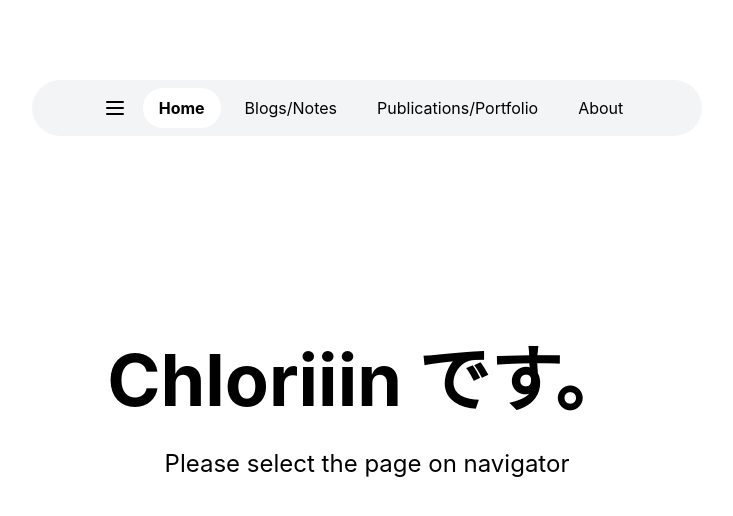
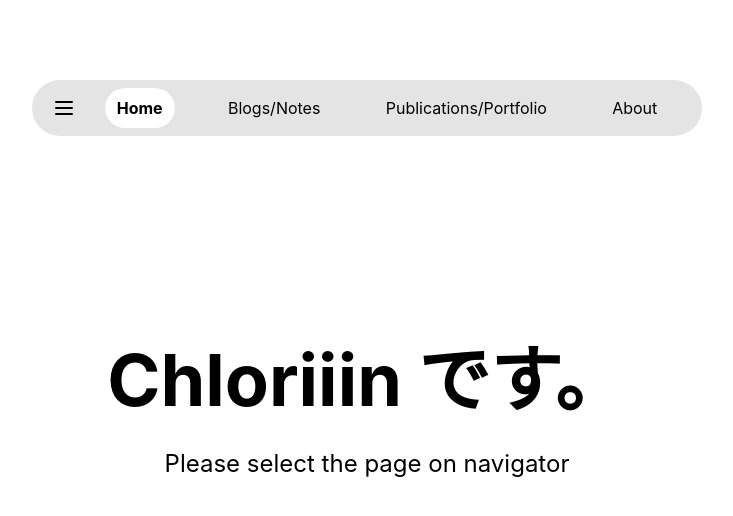
Before and after one commit to Chloriiin/zzzzzachye.github.io, a Next.js app: page / in a window 1280 px wide. Shown: the top 516 px of the page, without its empty margins (273-1006 px from the left). Built offline with nearby package versions, Linux system fonts and the light colour scheme.

Commit message:
Update navbar background to #E4E4E4 and distribute options evenly

```diff
--- a/src/components/Navbar.tsx
+++ b/src/components/Navbar.tsx
@@ -16,33 +16,33 @@ export default function Navbar() {
 
   return (
     <nav className="w-full flex justify-center py-4">
-      <div className="w-[670px] h-[56px] flex items-center justify-center bg-gray-100 rounded-full px-4">
+      <div className="w-[670px] h-[56px] flex items-center justify-between bg-[#E4E4E4] rounded-full px-3">
         <button
-          className="flex items-center justify-center p-2 mr-2"
+          className="flex items-center justify-center p-2"
           onClick={() => setIsMobileMenuOpen(!isMobileMenuOpen)}
         >
           <svg xmlns="http://www.w3.org/2000/svg" className="h-6 w-6" fill="none" viewBox="0 0 24 24" stroke="currentColor">
             <path strokeLinecap="round" strokeLinejoin="round" strokeWidth={2} d="M4 6h16M4 12h16M4 18h16" />
           </svg>
         </button>
-        <div className="flex space-x-2 overflow-x-auto whitespace-nowrap">
-          <Link href="/" className={`px-4 py-2 rounded-full transition-colors font-sfpro ${isActive('/') ? 'bg-white font-bold' : 'hover:bg-white font-normal'}`}>
+        <div className="flex flex-1 justify-around">
+          <Link href="/" className={`px-3 py-2 rounded-full transition-colors font-sfpro ${isActive('/') ? 'bg-white font-bold' : 'hover:bg-white font-normal'}`}>
             Home
           </Link>
-          <Link href="/blogs" className={`px-4 py-2 rounded-full transition-colors font-sfpro ${isActive('/blogs') ? 'bg-white font-bold' : 'hover:bg-white font-normal'}`}>
+          <Link href="/blogs" className={`px-3 py-2 rounded-full transition-colors font-sfpro ${isActive('/blogs') ? 'bg-white font-bold' : 'hover:bg-white font-normal'}`}>
             Blogs/Notes
           </Link>
-          <Link href="/publications" className={`px-4 py-2 rounded-full transition-colors font-sfpro ${isActive('/publications') ? 'bg-white font-bold' : 'hover:bg-white font-normal'}`}>
+          <Link href="/publications" className={`px-3 py-2 rounded-full transition-colors font-sfpro ${isActive('/publications') ? 'bg-white font-bold' : 'hover:bg-white font-normal'}`}>
             Publications/Portfolio
           </Link>
-          <Link href="/about" className={`px-4 py-2 rounded-full transition-colors font-sfpro ${isActive('/about') ? 'bg-white font-bold' : 'hover:bg-white font-normal'}`}>
+          <Link href="/about" className={`px-3 py-2 rounded-full transition-colors font-sfpro ${isActive('/about') ? 'bg-white font-bold' : 'hover:bg-white font-normal'}`}>
             About
           </Link>
         </div>
       </div>
 
       {isMobileMenuOpen && (
-        <div className="mt-2 bg-gray-100 rounded-lg p-4 md:hidden">
+        <div className="mt-2 bg-[#E4E4E4] rounded-lg p-4 md:hidden">
           <Link href="/" className={`block py-2 font-sfpro ${isActive('/') ? 'font-bold' : 'font-normal'}`}>Home</Link>
           <Link href="/blogs" className={`block py-2 font-sfpro ${isActive('/blogs') ? 'font-bold' : 'font-normal'}`}>Blogs/Notes</Link>
           <Link href="/publications" className={`block py-2 font-sfpro ${isActive('/publications') ? 'font-bold' : 'font-normal'}`}>Publications/Portfolio</Link>
```
